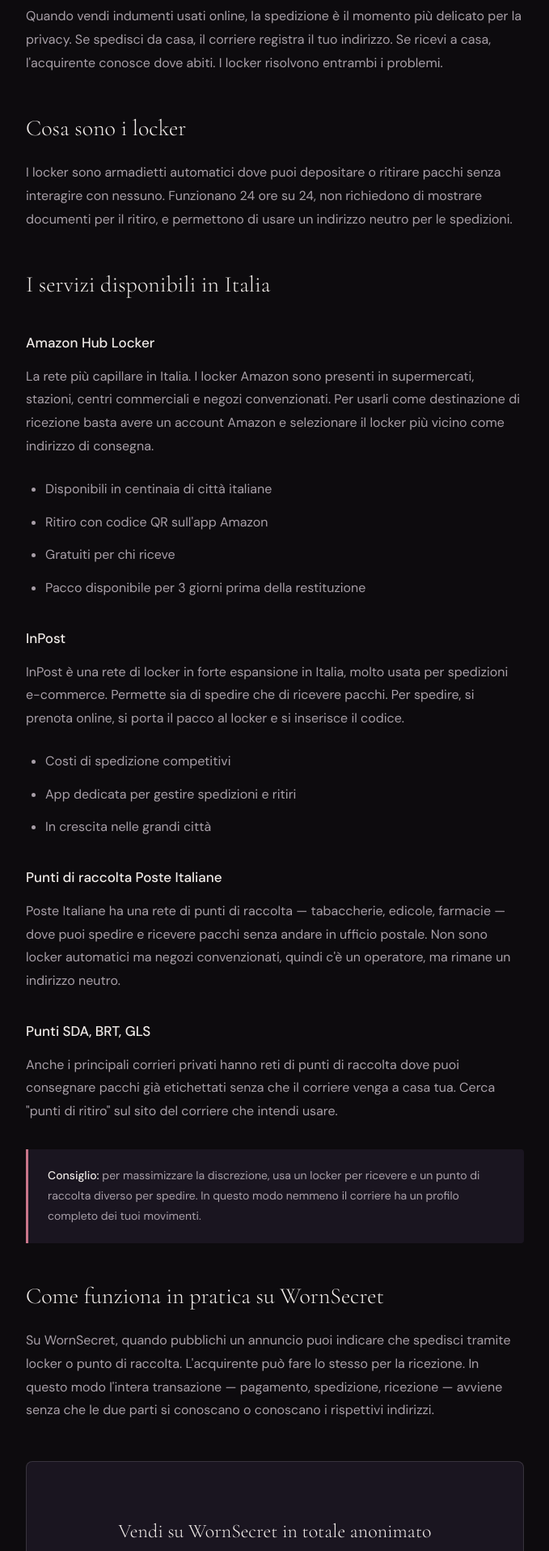
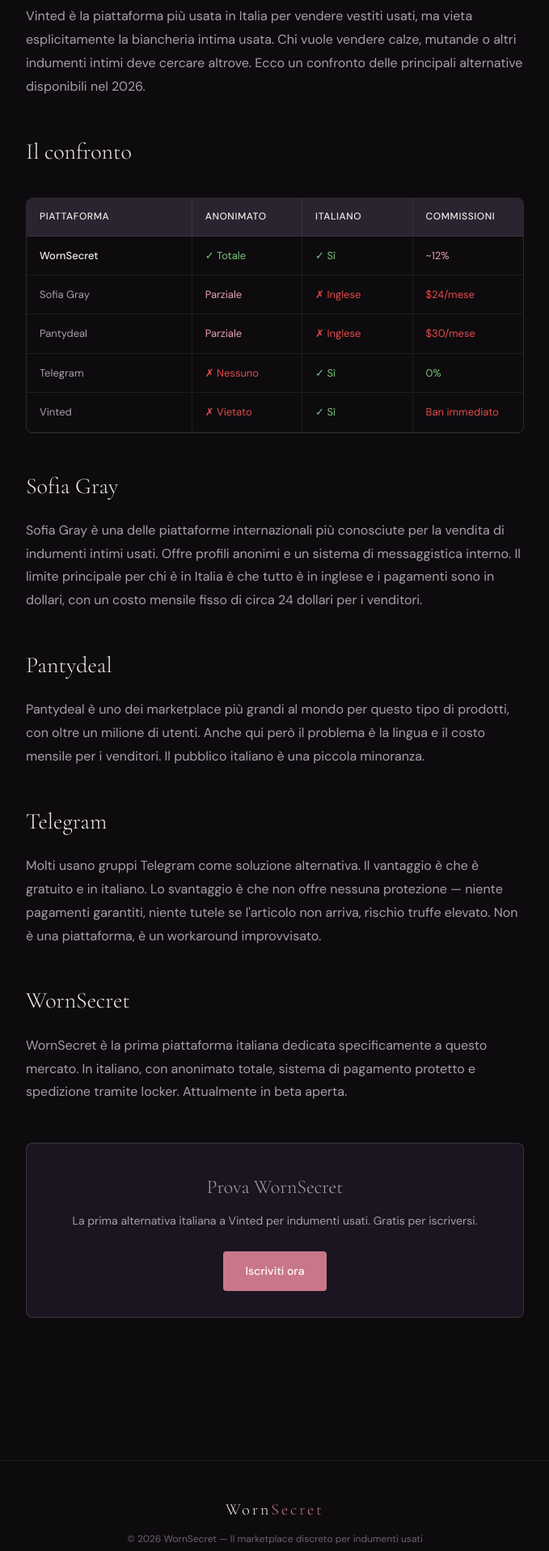
Before and after one commit to Frex17/wornsecret, a plain HTML site: page blog/alternative-vinted-intimo-usato.html in a window 1280 px wide. Shown: the part 740-2655 px from the top of the page at 81% size, without its empty margins (300-979 px from the left). Drawn offline with nearby package versions, Linux system fonts and the light colour scheme.

Commit message:
fix(blog): restore the "Alternative a Vinted" article
The file had been overwritten with the locker article in 2342363, so
Google indexed a duplicate. Restore the original text from e164b8a and
keep the later canonical link and safe-area fixes. Update CLAUDE.md
checklist with the Search Console results.

Co-Authored-By: Claude Opus 5.5 <noreply@anthropic.com>

```diff
--- a/blog/alternative-vinted-intimo-usato.html
+++ b/blog/alternative-vinted-intimo-usato.html
@@ -14,8 +14,8 @@
 <link rel="icon" type="image/png" sizes="32x32" href="/icons/favicon-32x32.png" />
 <link rel="icon" type="image/png" sizes="16x16" href="/icons/favicon-16x16.png" />
 
-<title>Come spedire in modo anonimo con i locker in Italia — WornSecret</title>
-<meta name="description" content="Guida pratica ai locker per spedire e ricevere pacchi senza esporre il proprio indirizzo. Amazon Hub, InPost, Poste e tutti i servizi disponibili in Italia." />
+<title>Alternative a Vinted per vendere intimo usato: guida 2026 — WornSecret</title>
+<meta name="description" content="Confronto tra le migliori piattaforme per vendere indumenti intimi usati in Italia nel 2026. Sicurezza, anonimato, commissioni e facilità d'uso a confronto." />
 <link rel="preconnect" href="https://fonts.googleapis.com">
 <link href="https://fonts.googleapis.com/css2?family=Cormorant+Garamond:ital,wght@0,300;0,400;1,300;1,400&family=DM+Sans:wght@300;400;500&display=swap" rel="stylesheet">
 <style>
@@ -39,12 +39,18 @@ h1 { font-family: 'Cormorant Garamond', serif; font-size: clamp(32px,5vw,48px);
 .article-body { font-size: 16px; line-height: 1.8; color: var(--text2); }
 .article-body p { margin-bottom: 1.5rem; }
 .article-body h2 { font-family: 'Cormorant Garamond', serif; font-size: 28px; font-weight: 300; color: var(--text); margin: 2.5rem 0 1rem; }
-.article-body h3 { font-size: 17px; font-weight: 500; color: var(--text); margin: 2rem 0 0.75rem; }
 .article-body ul { padding-left: 1.5rem; margin-bottom: 1.5rem; }
-.article-body ul li { margin-bottom: 0.75rem; }
+.article-body ul li { margin-bottom: 0.5rem; }
 .article-body strong { color: var(--text); font-weight: 500; }
-.tip-box { background: var(--deep); border-left: 3px solid var(--rose); padding: 1.25rem 1.5rem; margin: 2rem 0; border-radius: 0 var(--rad) var(--rad) 0; }
-.tip-box p { margin: 0; font-size: 14px; }
+.comparison { border: 1px solid var(--border2); border-radius: var(--rad-lg); overflow: hidden; margin: 2rem 0; }
+.comparison-row { display: grid; grid-template-columns: 1.5fr 1fr 1fr 1fr; gap: 0; }
+.comparison-row.header { background: var(--mid); }
+.comparison-cell { padding: 12px 16px; font-size: 13px; border-right: 1px solid var(--border); border-bottom: 1px solid var(--border); }
+.comparison-cell:last-child { border-right: none; }
+.comparison-row.header .comparison-cell { font-weight: 500; color: var(--text); font-size: 12px; text-transform: uppercase; letter-spacing: 0.05em; }
+.good { color: #7bc67a; }
+.bad { color: #e24b4a; }
+.mid { color: var(--rose2); }
 .cta-box { background: var(--deep); border: 1px solid var(--border2); border-radius: var(--rad-lg); padding: 2rem; margin: 3rem 0; text-align: center; }
 .cta-box h3 { font-family: 'Cormorant Garamond', serif; font-size: 24px; font-weight: 300; margin-bottom: 0.5rem; }
 .cta-box p { font-size: 14px; color: var(--text2); margin-bottom: 1.5rem; }
@@ -71,7 +77,7 @@ footer { padding: 3rem 2rem; border-top: 1px solid var(--border); text-align: ce
 .mobile-menu .btn-lang:active { background: var(--gold); color: var(--noir); border-color: var(--gold); }
 .mobile-menu a.mm-register { background: var(--rose); color: #fff; padding: 12px 40px; border-radius: 30px; font-family: 'DM Sans', sans-serif; font-size: 1.1rem; letter-spacing: 0.05em; }
 .mobile-menu a.mm-register:hover { background: var(--rose2); color: #fff; }
-@media(max-width:760px){ .nav-links{display:none;} .nav-right .btn-lang, .nav-right .btn-nav{display:none;} .hamburger{display:flex;} }
+@media(max-width:760px){ .nav-links{display:none;} .nav-right .btn-lang, .nav-right .btn-nav{display:none;} .hamburger{display:flex;} .comparison-row{grid-template-columns:1fr 1fr;} }
 
   .article-hero-img { width: 100%; height: 280px; object-fit: cover; border-radius: var(--rad-lg); margin-bottom: 2.5rem; display: block; }
 </style>
@@ -103,100 +109,136 @@ footer { padding: 3rem 2rem; border-top: 1px solid var(--border); text-align: ce
 
 <article class="article">
   <a href="/blog" class="back">← Torna al blog</a>
-  <div class="article-tag" data-lang-it>Spedizioni</div>
-  <div class="article-tag" data-lang-en style="display:none">Shipping</div>
-  <h1 data-lang-it>Come spedire in modo anonimo con i locker in Italia</h1>
-  <h1 data-lang-en style="display:none">How to ship anonymously with lockers in Italy</h1>
-  <div class="article-meta" data-lang-it>📅 Maggio 2026 &nbsp;·&nbsp; ⏱ 4 min di lettura</div>
-  <div class="article-meta" data-lang-en style="display:none">📅 May 2026 &nbsp;·&nbsp; ⏱ 4 min read</div>
+  <div class="article-tag" data-lang-it>Confronto</div>
+  <div class="article-tag" data-lang-en style="display:none">Comparison</div>
+  <h1 data-lang-it>Alternative a Vinted per vendere intimo usato: guida 2026</h1>
+  <h1 data-lang-en style="display:none">Alternatives to Vinted for selling used underwear: 2026 guide</h1>
+  <div class="article-meta" data-lang-it>📅 Maggio 2026 &nbsp;·&nbsp; ⏱ 6 min di lettura</div>
+  <div class="article-meta" data-lang-en style="display:none">📅 May 2026 &nbsp;·&nbsp; ⏱ 6 min read</div>
 
-  <img src="/blog/images/locker.jpg" alt="Locker anonimo spedizione" class="article-hero-img" />
+  <img src="/blog/images/envelope.jpg" alt="Alternativa marketplace" class="article-hero-img" />
   <div class="article-body" data-lang-it>
-    <p>Quando vendi indumenti usati online, la spedizione è il momento più delicato per la privacy. Se spedisci da casa, il corriere registra il tuo indirizzo. Se ricevi a casa, l'acquirente conosce dove abiti. I locker risolvono entrambi i problemi.</p>
+    <p>Vinted è la piattaforma più usata in Italia per vendere vestiti usati, ma vieta esplicitamente la biancheria intima usata. Chi vuole vendere calze, mutande o altri indumenti intimi deve cercare altrove. Ecco un confronto delle principali alternative disponibili nel 2026.</p>
 
-    <h2>Cosa sono i locker</h2>
-    <p>I locker sono armadietti automatici dove puoi depositare o ritirare pacchi senza interagire con nessuno. Funzionano 24 ore su 24, non richiedono di mostrare documenti per il ritiro, e permettono di usare un indirizzo neutro per le spedizioni.</p>
+    <h2>Il confronto</h2>
 
-    <h2>I servizi disponibili in Italia</h2>
-
-    <h3>Amazon Hub Locker</h3>
-    <p>La rete più capillare in Italia. I locker Amazon sono presenti in supermercati, stazioni, centri commerciali e negozi convenzionati. Per usarli come destinazione di ricezione basta avere un account Amazon e selezionare il locker più vicino come indirizzo di consegna.</p>
-    <ul>
-      <li>Disponibili in centinaia di città italiane</li>
-      <li>Ritiro con codice QR sull'app Amazon</li>
-      <li>Gratuiti per chi riceve</li>
-      <li>Pacco disponibile per 3 giorni prima della restituzione</li>
-    </ul>
-
-    <h3>InPost</h3>
-    <p>InPost è una rete di locker in forte espansione in Italia, molto usata per spedizioni e-commerce. Permette sia di spedire che di ricevere pacchi. Per spedire, si prenota online, si porta il pacco al locker e si inserisce il codice.</p>
-    <ul>
-      <li>Costi di spedizione competitivi</li>
-      <li>App dedicata per gestire spedizioni e ritiri</li>
-      <li>In crescita nelle grandi città</li>
-    </ul>
-
-    <h3>Punti di raccolta Poste Italiane</h3>
-    <p>Poste Italiane ha una rete di punti di raccolta — tabaccherie, edicole, farmacie — dove puoi spedire e ricevere pacchi senza andare in ufficio postale. Non sono locker automatici ma negozi convenzionati, quindi c'è un operatore, ma rimane un indirizzo neutro.</p>
-
-    <h3>Punti SDA, BRT, GLS</h3>
-    <p>Anche i principali corrieri privati hanno reti di punti di raccolta dove puoi consegnare pacchi già etichettati senza che il corriere venga a casa tua. Cerca "punti di ritiro" sul sito del corriere che intendi usare.</p>
-
-    <div class="tip-box">
-      <p><strong>Consiglio:</strong> per massimizzare la discrezione, usa un locker per ricevere e un punto di raccolta diverso per spedire. In questo modo nemmeno il corriere ha un profilo completo dei tuoi movimenti.</p>
+    <div class="comparison">
+      <div class="comparison-row header">
+        <div class="comparison-cell">Piattaforma</div>
+        <div class="comparison-cell">Anonimato</div>
+        <div class="comparison-cell">Italiano</div>
+        <div class="comparison-cell">Commissioni</div>
+      </div>
+      <div class="comparison-row">
+        <div class="comparison-cell"><strong>WornSecret</strong></div>
+        <div class="comparison-cell good">✓ Totale</div>
+        <div class="comparison-cell good">✓ Sì</div>
+        <div class="comparison-cell mid">~12%</div>
+      </div>
+      <div class="comparison-row">
+        <div class="comparison-cell">Sofia Gray</div>
+        <div class="comparison-cell mid">Parziale</div>
+        <div class="comparison-cell bad">✗ Inglese</div>
+        <div class="comparison-cell bad">$24/mese</div>
+      </div>
+      <div class="comparison-row">
+        <div class="comparison-cell">Pantydeal</div>
+        <div class="comparison-cell mid">Parziale</div>
+        <div class="comparison-cell bad">✗ Inglese</div>
+        <div class="comparison-cell bad">$30/mese</div>
+      </div>
+      <div class="comparison-row">
+        <div class="comparison-cell">Telegram</div>
+        <div class="comparison-cell bad">✗ Nessuno</div>
+        <div class="comparison-cell good">✓ Sì</div>
+        <div class="comparison-cell good">0%</div>
+      </div>
+      <div class="comparison-row">
+        <div class="comparison-cell">Vinted</div>
+        <div class="comparison-cell bad">✗ Vietato</div>
+        <div class="comparison-cell good">✓ Sì</div>
+        <div class="comparison-cell bad">Ban immediato</div>
+      </div>
     </div>
 
-    <h2>Come funziona in pratica su WornSecret</h2>
-    <p>Su WornSecret, quando pubblichi un annuncio puoi indicare che spedisci tramite locker o punto di raccolta. L'acquirente può fare lo stesso per la ricezione. In questo modo l'intera transazione — pagamento, spedizione, ricezione — avviene senza che le due parti si conoscano o conoscano i rispettivi indirizzi.</p>
+    <h2>Sofia Gray</h2>
+    <p>Sofia Gray è una delle piattaforme internazionali più conosciute per la vendita di indumenti intimi usati. Offre profili anonimi e un sistema di messaggistica interno. Il limite principale per chi è in Italia è che tutto è in inglese e i pagamenti sono in dollari, con un costo mensile fisso di circa 24 dollari per i venditori.</p>
+
+    <h2>Pantydeal</h2>
+    <p>Pantydeal è uno dei marketplace più grandi al mondo per questo tipo di prodotti, con oltre un milione di utenti. Anche qui però il problema è la lingua e il costo mensile per i venditori. Il pubblico italiano è una piccola minoranza.</p>
+
+    <h2>Telegram</h2>
+    <p>Molti usano gruppi Telegram come soluzione alternativa. Il vantaggio è che è gratuito e in italiano. Lo svantaggio è che non offre nessuna protezione — niente pagamenti garantiti, niente tutele se l'articolo non arriva, rischio truffe elevato. Non è una piattaforma, è un workaround improvvisato.</p>
+
+    <h2>WornSecret</h2>
+    <p>WornSecret è la prima piattaforma italiana dedicata specificamente a questo mercato. In italiano, con anonimato totale, sistema di pagamento protetto e spedizione tramite locker. Attualmente in beta aperta.</p>
 
     <div class="cta-box">
-      <h3>Vendi su WornSecret in totale anonimato</h3>
-      <p>Spedizione tramite locker, pagamenti protetti, solo username. La tua privacy è garantita.</p>
-      <a href="/?open=auth" class="btn-primary">Inizia a vendere</a>
+      <h3>Prova WornSecret</h3>
+      <p>La prima alternativa italiana a Vinted per indumenti usati. Gratis per iscriversi.</p>
+      <a href="/?open=auth" class="btn-primary">Iscriviti ora</a>
     </div>
   </div>
   <div class="article-body" data-lang-en style="display:none">
-    <p>When you sell used clothing online, shipping is the most delicate moment for privacy. If you ship from home, the courier records your address. If you receive at home, the buyer knows where you live. Lockers solve both problems.</p>
+    <p>Vinted is the most used platform in Italy for selling used clothes, but it explicitly bans used underwear. Those who want to sell socks, underwear or other intimate garments must look elsewhere. Here is a comparison of the main alternatives available in 2026.</p>
 
-    <h2>What lockers are</h2>
-    <p>Lockers are automated cabinets where you can drop off or pick up parcels without interacting with anyone. They work 24 hours a day, do not require showing documents for pickup, and let you use a neutral address for shipping.</p>
+    <h2>The comparison</h2>
 
-    <h2>The services available in Italy</h2>
-
-    <h3>Amazon Hub Locker</h3>
-    <p>The most widespread network in Italy. Amazon lockers are located in supermarkets, stations, shopping centres and partner shops. To use them as a delivery destination you just need an Amazon account and to select the nearest locker as the delivery address.</p>
-    <ul>
-      <li>Available in hundreds of Italian cities</li>
-      <li>Pickup with QR code in the Amazon app</li>
-      <li>Free for those receiving</li>
-      <li>Parcel available for 3 days before being returned</li>
-    </ul>
-
-    <h3>InPost</h3>
-    <p>InPost is a rapidly expanding locker network in Italy, widely used for e-commerce shipping. It allows both sending and receiving parcels. To send, you book online, bring the parcel to the locker and enter the code.</p>
-    <ul>
-      <li>Competitive shipping costs</li>
-      <li>Dedicated app to manage shipments and pickups</li>
-      <li>Growing in large cities</li>
-    </ul>
-
-    <h3>Poste Italiane pickup points</h3>
-    <p>Poste Italiane has a network of pickup points — tobacconists, newsstands, pharmacies — where you can send and receive parcels without going to a post office. They are not automated lockers but partner shops, so there is an operator, but it remains a neutral address.</p>
-
-    <h3>SDA, BRT, GLS points</h3>
-    <p>The main private couriers also have networks of pickup points where you can drop off pre-labelled parcels without the courier coming to your home. Search for "pickup points" on the website of the courier you intend to use.</p>
-
-    <div class="tip-box">
-      <p><strong>Tip:</strong> to maximise discretion, use one locker to receive and a different pickup point to send. This way not even the courier has a complete profile of your movements.</p>
+    <div class="comparison">
+      <div class="comparison-row header">
+        <div class="comparison-cell">Platform</div>
+        <div class="comparison-cell">Anonymity</div>
+        <div class="comparison-cell">Italian</div>
+        <div class="comparison-cell">Fees</div>
+      </div>
+      <div class="comparison-row">
+        <div class="comparison-cell"><strong>WornSecret</strong></div>
+        <div class="comparison-cell good">✓ Total</div>
+        <div class="comparison-cell good">✓ Yes</div>
+        <div class="comparison-cell mid">~12%</div>
+      </div>
+      <div class="comparison-row">
+        <div class="comparison-cell">Sofia Gray</div>
+        <div class="comparison-cell mid">Partial</div>
+        <div class="comparison-cell bad">✗ English</div>
+        <div class="comparison-cell bad">$24/mo</div>
+      </div>
+      <div class="comparison-row">
+        <div class="comparison-cell">Pantydeal</div>
+        <div class="comparison-cell mid">Partial</div>
+        <div class="comparison-cell bad">✗ English</div>
+        <div class="comparison-cell bad">$30/mo</div>
+      </div>
+      <div class="comparison-row">
+        <div class="comparison-cell">Telegram</div>
+        <div class="comparison-cell bad">✗ None</div>
+        <div class="comparison-cell good">✓ Yes</div>
+        <div class="comparison-cell good">0%</div>
+      </div>
+      <div class="comparison-row">
+        <div class="comparison-cell">Vinted</div>
+        <div class="comparison-cell bad">✗ Banned</div>
+        <div class="comparison-cell good">✓ Yes</div>
+        <div class="comparison-cell bad">Instant ban</div>
+      </div>
     </div>
 
-    <h2>How it works in practice on WornSecret</h2>
-    <p>On WornSecret, when you post a listing you can indicate that you ship via locker or pickup point. The buyer can do the same for receiving. This way the entire transaction — payment, shipping, receiving — happens without the two parties knowing each other or each other's addresses.</p>
+    <h2>Sofia Gray</h2>
+    <p>Sofia Gray is one of the best-known international platforms for selling used intimate garments. It offers anonymous profiles and an internal messaging system. The main limit for those in Italy is that everything is in English and payments are in dollars, with a fixed monthly cost of about 24 dollars for sellers.</p>
+
+    <h2>Pantydeal</h2>
+    <p>Pantydeal is one of the largest marketplaces in the world for this type of product, with over a million users. Here too, though, the problem is the language and the monthly cost for sellers. The Italian audience is a small minority.</p>
+
+    <h2>Telegram</h2>
+    <p>Many use Telegram groups as an alternative solution. The advantage is that it is free and in Italian. The downside is that it offers no protection — no guaranteed payments, no safeguards if the item does not arrive, high scam risk. It is not a platform, it is an improvised workaround.</p>
+
+    <h2>WornSecret</h2>
+    <p>WornSecret is the first Italian platform dedicated specifically to this market. In Italian, with total anonymity, a protected payment system and locker shipping. Currently in open beta.</p>
 
     <div class="cta-box">
-      <h3>Sell on WornSecret in complete anonymity</h3>
-      <p>Locker shipping, protected payments, username only. Your privacy is guaranteed.</p>
-      <a href="/?open=auth" class="btn-primary">Start selling</a>
+      <h3>Try WornSecret</h3>
+      <p>The first Italian alternative to Vinted for used clothing. Free to sign up.</p>
+      <a href="/?open=auth" class="btn-primary">Sign up now</a>
     </div>
   </div>
 </article>
```
Also changed, not shown: 1 other file.
